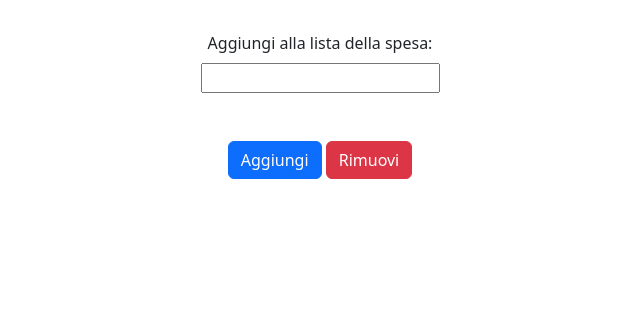
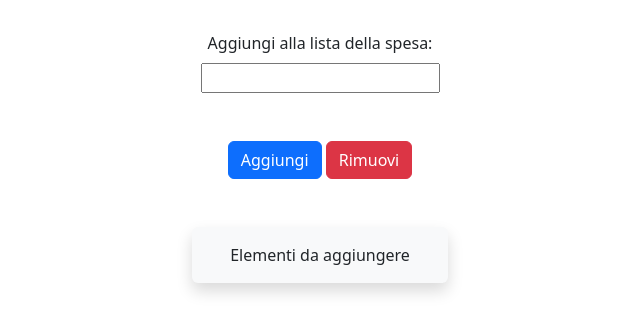
Before and after one commit to stefanoreddd/js-lista-spesa, a plain HTML site: page index.html in a window 1280 px wide. Shown: the part 121-454 px from the top of the page, without its empty margins (320-960 px from the left). Drawn offline with nearby package versions, Linux system fonts and the light colour scheme.

Commit message:
div added. bonus still to be done

```diff
--- a/index.html
+++ b/index.html
@@ -17,6 +17,8 @@
     <button type="button" class="btn btn-primary">Aggiungi</button>
     <button type="button" class="btn btn-danger">Rimuovi</button>
 
+    <div class="shadow p-3 my-5 bg-body-tertiary rounded div">Elementi da aggiungere</div>
+
     <script src="https://cdn.jsdelivr.net/npm/bootstrap@5.3.0-alpha3/dist/js/bootstrap.bundle.min.js" integrity="sha384-ENjdO4Dr2bkBIFxQpeoTz1HIcje39Wm4jDKdf19U8gI4ddQ3GYNS7NTKfAdVQSZe" crossorigin="anonymous"></script>
     <script src="./main.js"></script>
 </body>
--- a/style.css
+++ b/style.css
@@ -1,5 +1,10 @@
 body{
     text-align: center;
+}
+
+.div {
+    margin: auto;
+    width: 20%;
 }
 
 .flex{
```
